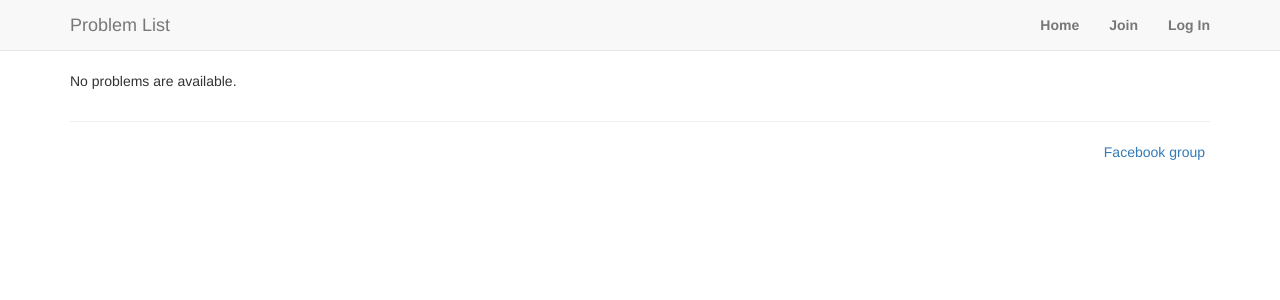
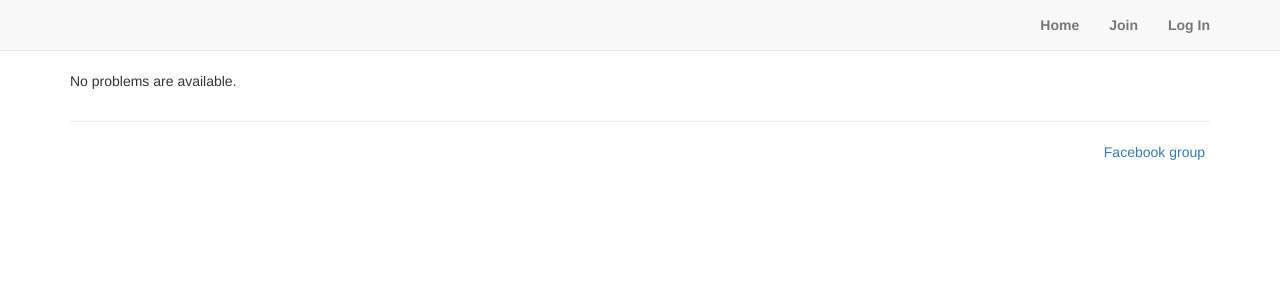
Before and after one commit to infoclock/OlympicTracker, a Django app: page /problem-list in a window 1280 px wide. Shown: the top 300 px of the page. Run offline with Django 3.2, Linux system fonts and the light colour scheme; data that the repository does not hold is empty; some libraries are stand-ins or nearby versions.

Commit message:
Remove problem list from logged out

```diff
--- a/allauthdemo/templates/bases/bootstrap-minimal.html
+++ b/allauthdemo/templates/bases/bootstrap-minimal.html
@@ -12,7 +12,6 @@
             <span class="icon-bar"></span>
             <span class="icon-bar"></span>
         </button>
-          <a class="navbar-brand" href="/problem-list">Problem List</a>
         </div>
         <div class="navbar-collapse collapse">
           <ul class="nav navbar-nav navbar-right">
```
